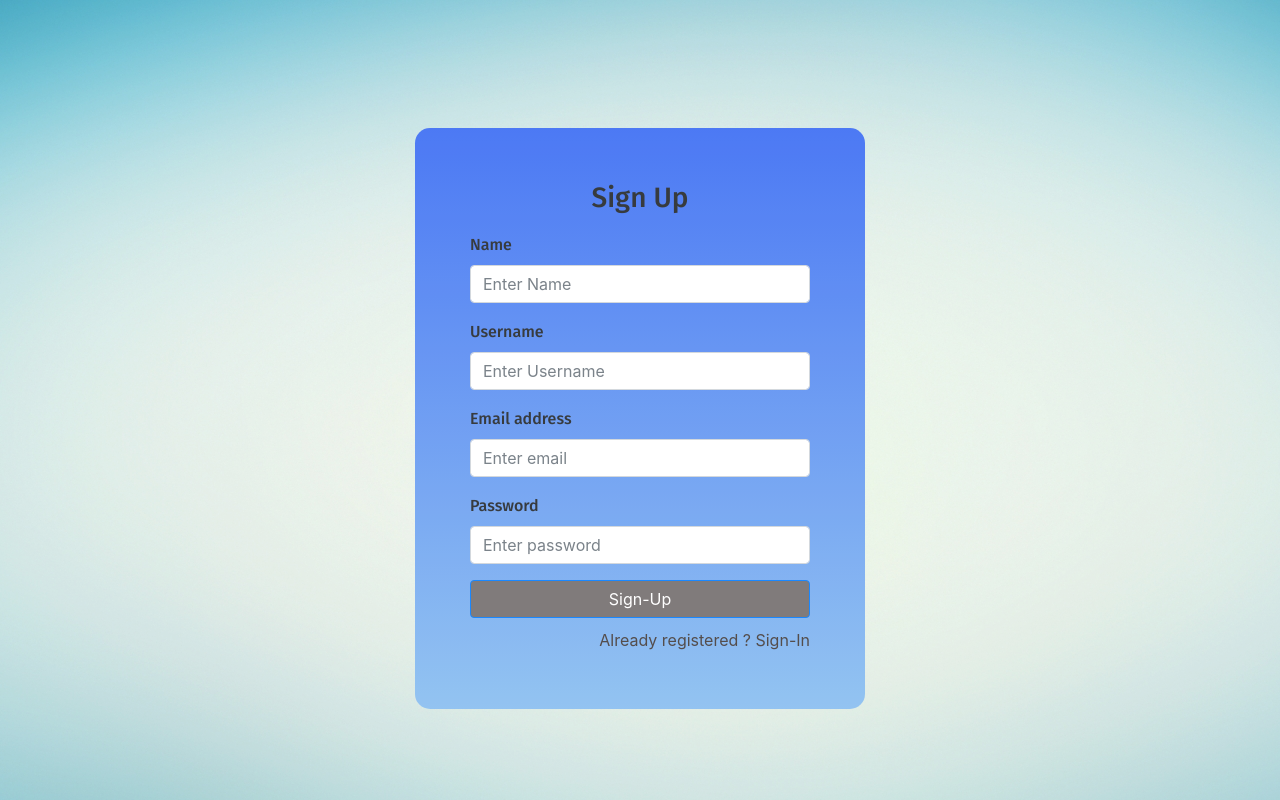
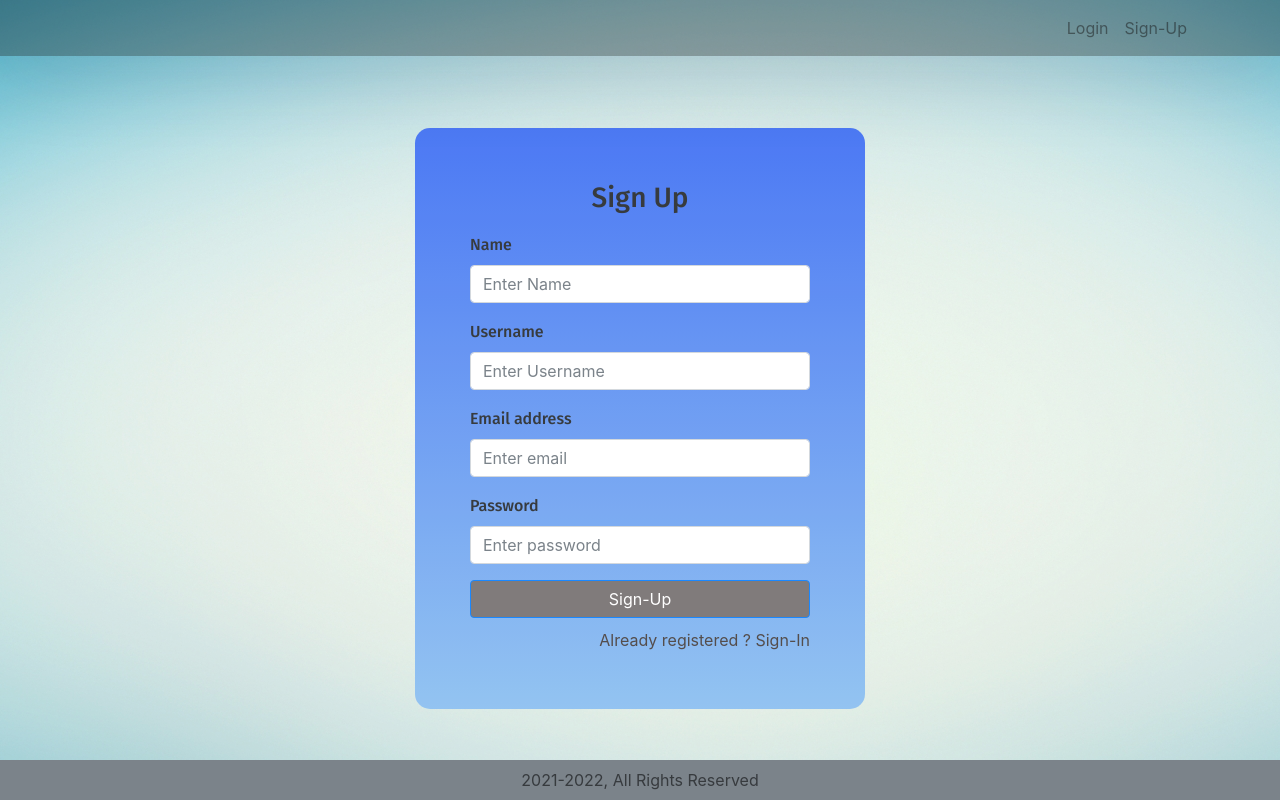
Before and after one commit to abhi93wari/tutorhunt-frontend, a React (Create React App) app: page /sign-up in a window 1280 px wide. Built offline with nearby package versions, Linux system fonts and the light colour scheme.

Commit message:
redux implementation

```diff
--- a/src/components/signup.js
+++ b/src/components/signup.js
@@ -1,6 +1,7 @@
 import React, { Component } from "react";
-import {useHistory,BrowserRouter as Switch, Route} from "react-router-dom";
+import {useHistory,BrowserRouter as Switch, Route, Link} from "react-router-dom";
 import Login from "./login.js";
+import Footer from "./footer.js";
 
 export default class SignUp extends Component {
 
@@ -69,6 +70,23 @@ export default class SignUp extends Component {
 
     render() {
         return (
+            <div className='App' id='root'>
+            <nav className="navbar navbar-expand-lg navbar-light fixed-top">
+          <div className="container">
+            {/* <Link className="navbar-brand" to={"/sign-in"}></Link> */}
+            <div className="collapse navbar-collapse" id="navbarTogglerDemo02">
+              <ul className="navbar-nav ml-auto">
+                <li className="nav-item">
+                  <Link className="nav-link"  to={"/sign-in-tutor"}>Login</Link>
+                </li>
+                <li className="nav-item">
+                  <Link className="nav-link"  to={"/sign-up-tutor"}>Sign-Up</Link>
+                </li>
+              </ul>
+            </div>
+            <Footer />
+          </div>
+        </nav>
 
           <div className="auth-wrapper">
             <div className="auth-inner">
@@ -109,6 +127,7 @@ export default class SignUp extends Component {
             </div>
             </div>
             </div>
+            </div>
         );
     }
 }
```
Also changed, not shown: 1 other file (tests, documents, lock files or other folders).
